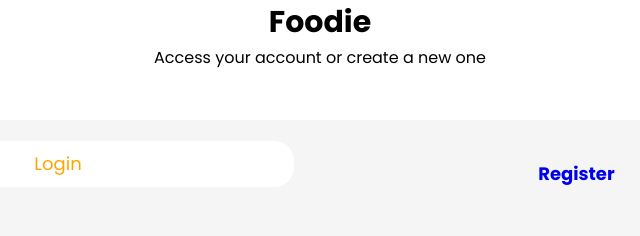
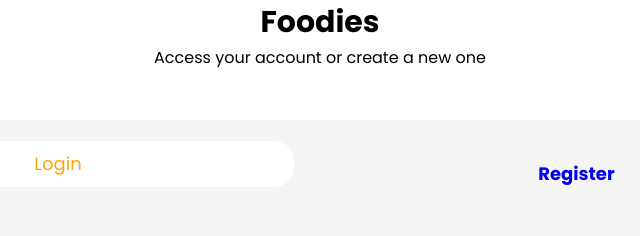
Before and after one commit to thelmachinedum-spec/Foodie, a plain HTML site: page login.html in a window 1280 px wide. Shown: the top 236 px of the page, 320-960 px from the left. Drawn offline with Linux system fonts and the light colour scheme.

Commit message:
added s in foodie title in login page

```diff
--- a/login.html
+++ b/login.html
@@ -10,7 +10,7 @@
     <link rel="stylesheet" href="css/stylesheet.css">
 </head>
 <body>
-    <h1 id="log" >Foodie</h1>
+    <h1 id="log" >Foodies</h1>
     <p>Access your account or create a new one</p><br><br>
     <form action="" method="post" id="artt">
         <article id="art">
```
Also changed, not shown: 1 other file.
